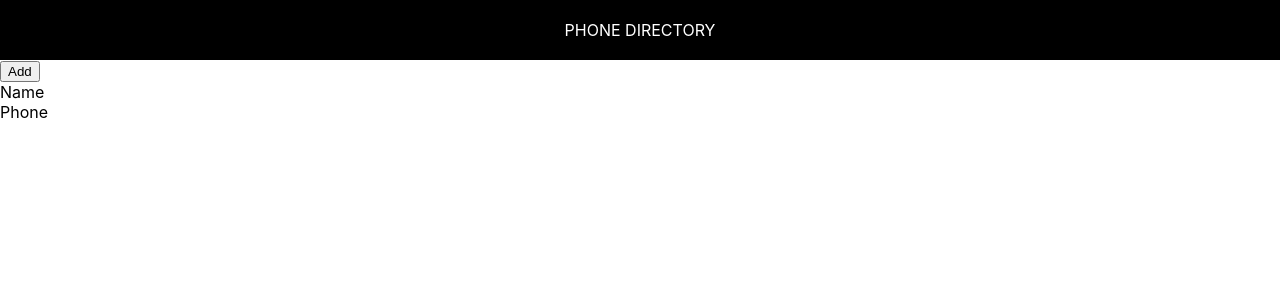
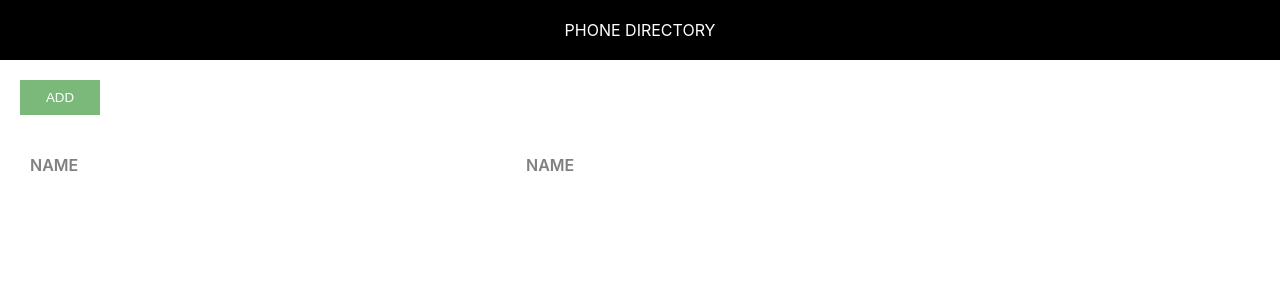
Before and after one commit to randomindianguy/phone-directory, a React (Create React App) app: page / in a window 1280 px wide. Shown: the top 300 px of the page. Built offline with nearby package versions, Linux system fonts and the light colour scheme.

Commit message:
Styled App (Home Page)

```diff
--- /dev/null
+++ b/src/App.css
@@ -0,0 +1,43 @@
+.component-body-container{
+    padding: 20px;
+}
+
+.custom-btn{
+    padding: 10px;
+    border: none;
+    margin-right: 10px;
+    text-transform: uppercase;
+    width: 80px;
+    cursor: pointer;
+    outline: none;
+}
+
+.add-btn{
+    background: #7ab97a;
+    color: #fff;
+}
+
+.grid-container{
+    display: grid;
+    grid-template-columns: 40% 30% auto;
+    margin-bottom: 10px;
+}
+
+.heading-container{
+    margin: 30px 0 30px 0;
+    width: 100%;
+}
+
+.grid-item{
+    background-color: rgba(255, 255, 255, 0.8);
+    font-size: 1.2rem;
+    word-wrap: break-word;
+    padding: 10px;
+}
+
+.name-heading, .phone-heading{
+    font-size: 1rem;
+    font-weight: 600;
+    color: #808080;
+    text-transform: uppercase;
+}
--- a/src/App.js
+++ b/src/App.js
@@ -1,17 +1,19 @@
 import React, {Component} from 'react';
 import Header from './Header';
-
+import './App.css';
 function App() {
   // let x = 2;
   // let y = 3;
   return (
     <div>
       <Header />
-      <button>Add</button>
-      <div>
-        <span> Name </span>
-        <br />
-        <span> Phone </span>
+      <div className='component-body-container'>
+        <button className='custom-btn add-btn'>Add</button>
+
+        <div className='grid-container heading-container'>
+          <span className='grid-item name-heading'>Name</span>
+          <span className='grid-item phone-heading'>Name</span>
+        </div>
       </div>
     {/* <label htmlFor="name">Name: </label>
     <input id="name" type="text" defaultValue={x+y} /> */}
```
